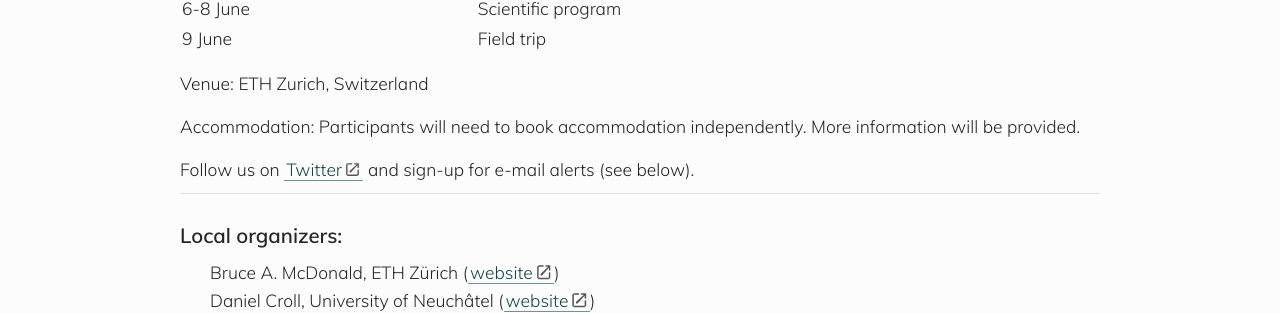
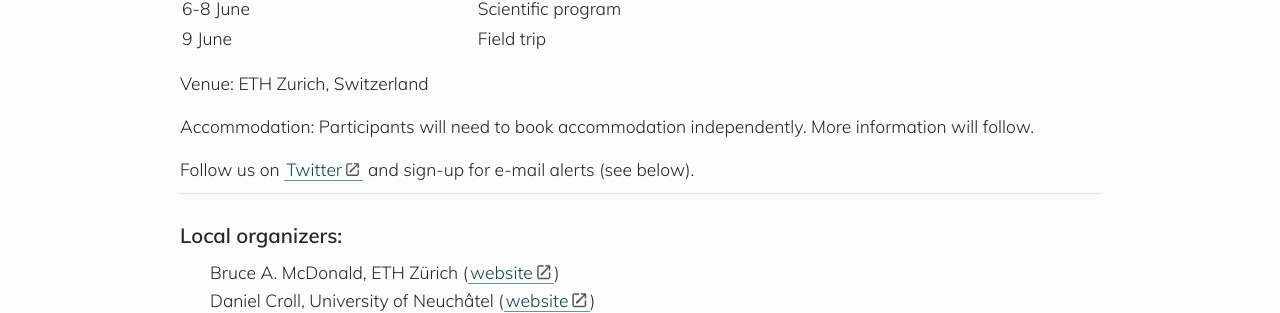
Before and after one commit to crolllab/isclb2024, a Jekyll site: the page built from index.md, in a window 1280 px wide. Shown: the part 697-1010 px from the top of the page. Built offline with Jekyll 4.4.1, drawn with Linux system fonts in a browser that asks for light colours; some web fonts are replaced.

Commit message:
Update index.md

```diff
--- a/index.md
+++ b/index.md
@@ -32,7 +32,7 @@ Preliminary program:
 
 Venue: ETH Zurich, Switzerland
 
-Accommodation: Participants will need to book accommodation independently. More information will be provided.
+Accommodation: Participants will need to book accommodation independently. More information will follow.
 
 Follow us on [Twitter](https://twitter.com/isclb2024) and sign-up for e-mail alerts (see below).
 
```
